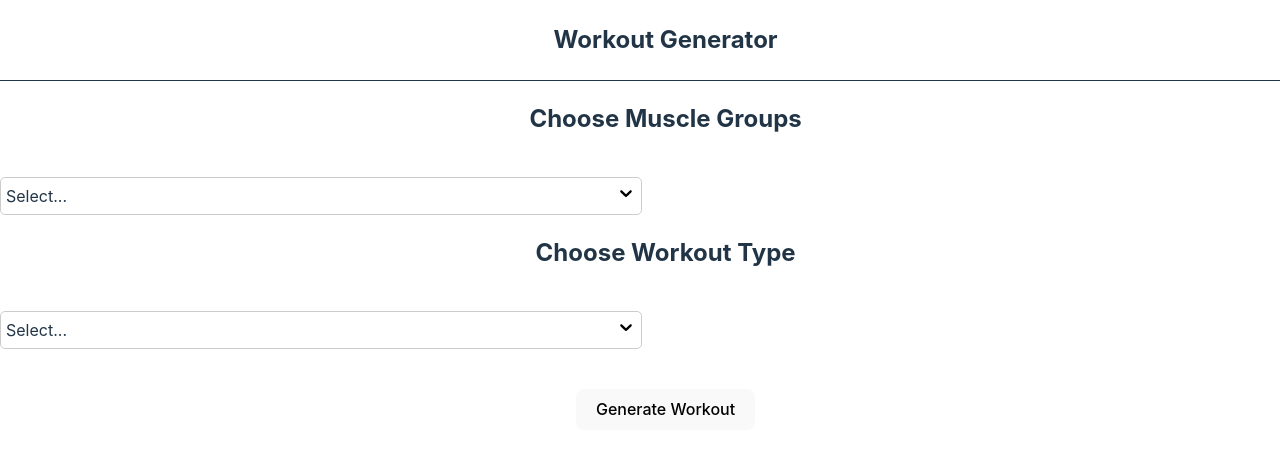
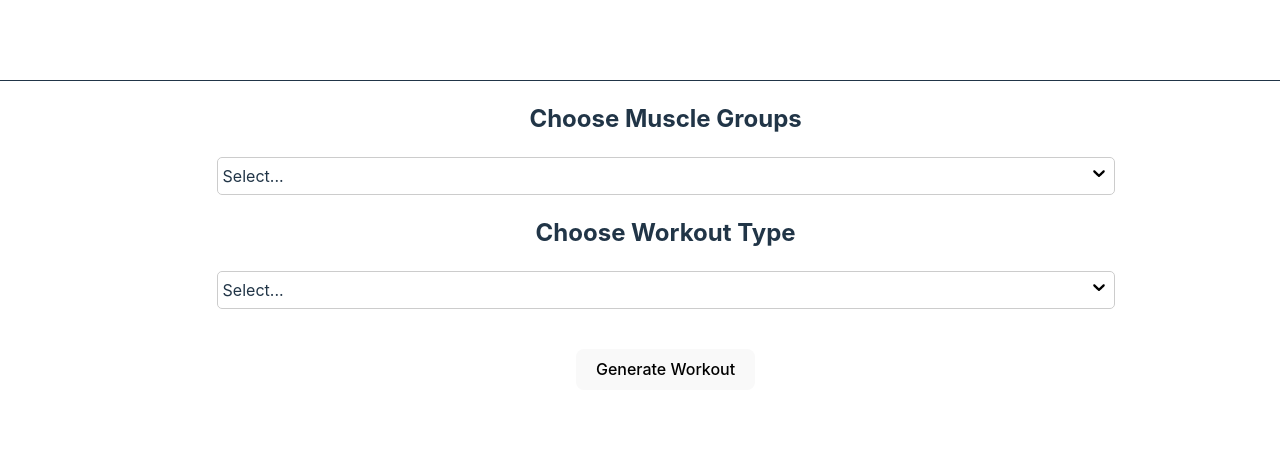
Before and after one commit to khintz34/workout-generator, a React (Vite) app: page / in a window 1280 px wide. Shown: the top 454 px of the page. Built offline with nearby package versions, Linux system fonts and the light colour scheme.

Commit message:
init styling w list

```diff
--- a/package.json
+++ b/package.json
@@ -13,7 +13,8 @@
     "@fortawesome/react-fontawesome": "^0.2.0",
     "@icon/fontawesome-solid": "^5.13.0-alpha.0",
     "react": "^18.2.0",
-    "react-dom": "^18.2.0"
+    "react-dom": "^18.2.0",
+    "react-router-dom": "^6.8.2"
   },
   "devDependencies": {
     "@types/react": "^18.0.27",
--- a/src/App.jsx
+++ b/src/App.jsx
@@ -1,10 +1,26 @@
 import "./App.css";
 import Home from "./components/home/Home";
+import { BrowserRouter, Routes, Route } from "react-router-dom";
+import WorkoutHome from "./components/workoutHome/WorkoutHome";
+import { useState } from "react";
+import { ApiFlag, WorkoutListContext } from "./contexts/workoutList";
 
 function App() {
+  const [workoutList, setWorkoutList] = useState([]);
+  const [apiFlag, setApiFlag] = useState(null);
+
   return (
     <div className="App">
-      <Home />
+      <BrowserRouter>
+        <WorkoutListContext.Provider value={{ workoutList, setWorkoutList }}>
+          <ApiFlag.Provider value={{ apiFlag, setApiFlag }}>
+            <Routes>
+              <Route path="/" element={<Home />}></Route>
+              <Route path="/workout" element={<WorkoutHome />}></Route>
+            </Routes>
+          </ApiFlag.Provider>
+        </WorkoutListContext.Provider>
+      </BrowserRouter>
     </div>
   );
 }
--- a/src/components/dropdown/Dropdown.jsx
+++ b/src/components/dropdown/Dropdown.jsx
@@ -146,7 +146,7 @@ const Dropdown = ({
   };
 
   return (
-    <div className="dropdown-container" id="muscleDropdown">
+    <div className="dropdown-container">
       <div className="dropdown-input" ref={inputRef} onClick={handleInputClick}>
         {showMenu && (
           <div className="dropdown-menu">
--- a/src/components/dropdown/dropdown.css
+++ b/src/components/dropdown/dropdown.css
@@ -3,8 +3,8 @@
   border: 1px solid #ccc;
   position: relative;
   border-radius: 5px;
-  width: 50vw;
-  margin-top: 5vh;
+  width: 70vw;
+  /* margin-top: 5vh; */
 }
 
 .dropdown-input {
--- a/src/components/header/Header.jsx
+++ b/src/components/header/Header.jsx
@@ -2,12 +2,15 @@ import React from "react";
 import "./header.css";
 import { FontAwesomeIcon } from "@fortawesome/react-fontawesome";
 import { faBars } from "@fortawesome/free-solid-svg-icons";
+import { Link } from "react-router-dom";
 
 const Header = () => {
   return (
     <div className="header flex-c-c">
       <div>
-        <h1 className="vh-font-3">Workout Generator</h1>
+        <Link to="/" className="whiteLink">
+          <h1 className="vh-font-3">Workout Generator</h1>
+        </Link>
       </div>
       <div className="keep-right">
         <FontAwesomeIcon icon={faBars} className="whiteFont vh-font-2-5" />
--- a/src/components/header/header.css
+++ b/src/components/header/header.css
@@ -10,6 +10,7 @@
 
 .vh-font-3 {
   font-size: 3vh;
+  color: white;
 }
 .vh-font-2-5 {
   font-size: 2.5vh;
@@ -33,3 +34,11 @@
 .whiteOutline {
   border: 1px solid white;
 }
+
+.whiteLink {
+  color: white;
+}
+
+.whiteLink:active {
+  color: white;
+}
--- a/src/components/home/Home.jsx
+++ b/src/components/home/Home.jsx
@@ -1,9 +1,11 @@
-import React, { useEffect, useState } from "react";
+import React, { useContext, useEffect, useState } from "react";
 import { MuscleGroup, WorkoutType } from "../../assets/choices";
 import Choice from "../choices/Choice";
 import Dropdown from "../dropdown/Dropdown";
 import Header from "../header/Header";
 import "./home.css";
+import { Link } from "react-router-dom";
+import { ApiFlag, WorkoutListContext } from "../../contexts/workoutList";
 
 const Home = () => {
   const [muscleStatus, setMuscleStatus] = useState(false);
@@ -11,40 +13,51 @@ const Home = () => {
   const [selectedMuscles, setSelectedMuscles] = useState(null);
   const [selectedType, setSelectedType] = useState(null);
   const [urlEnding, setUrlEnding] = useState(null);
+  const { workoutList, setWorkoutList } = useContext(WorkoutListContext);
+  const { apiFlag, setApiFlag } = useContext(ApiFlag);
+  const [array, setArray] = useState([]);
 
   const apiKey = "YL6YrzyOHKR2uAUyAxRw3g==P8Wgnch0sp4c4ted";
 
-  //! Will also need to see if workout type is selected and then choose which one to get
-
-  // getting undefined
-
   function callFetch() {
-    console.log(selectedMuscles, selectedType);
-    if (selectedMuscles !== null || selectedMuscles !== undefined) {
-      if (selectedType !== null || selectedType !== undefined) {
-        selectedMuscles.map((option, { selectedType }) =>
-          fetchData(option.value, selectedType.value)
-        );
+    const counter = 0;
+    console.log("selected Muscles: ", selectedMuscles);
+    console.log("selected Type: ", selectedType);
+    if (selectedMuscles !== null && selectedMuscles !== undefined) {
+      if (selectedType !== null && selectedType !== undefined) {
+        console.log("workout and type");
+        selectedMuscles.map((option) => {
+          console.log(selectedType);
+          fetchData(option.value, selectedType.value);
+        });
+        console.log(array, "new Araay here");
       } else {
+        console.log("just workout");
         selectedMuscles.map((option, { selectedType }) =>
           fetchData(option.value, null)
         );
       }
     } else {
+      console.log("just type");
       fetchData(null, selectedType.value);
     }
   }
 
   async function fetchData(muscle, type) {
+    console.log("fetching data");
     let url;
-    if (selectedMuscles !== null || selectedMuscles !== undefined) {
-      if (selectedType !== null || selectedType !== undefined) {
+    if (selectedMuscles !== null && selectedMuscles !== undefined) {
+      console.log("length", selectedMuscles.length);
+      if (selectedType !== null && selectedType !== undefined) {
         url = `https://api.api-ninjas.com/v1/exercises?muscle=${muscle}&type=${type}`;
+        setApiFlag("both");
       } else {
         url = `https://api.api-ninjas.com/v1/exercises?muscle=${muscle}`;
+        setApiFlag("muscle");
       }
     } else {
       url = `https://api.api-ninjas.com/v1/exercises?type=${type}`;
+      setApiFlag("type");
     }
     fetch(url, {
       method: "GET",
@@ -53,7 +66,11 @@ const Home = () => {
     })
       .then((resp) => resp.json())
       .then(function (data) {
-        console.log(data);
+        // console.log(data);
+        array.push(data);
+        console.log("array", array);
+
+        setWorkoutList(data);
       })
       .catch(function (error) {
         console.log(error);
@@ -62,6 +79,7 @@ const Home = () => {
   return (
     <div>
       <Header />
+      <div className="question-container">
         <h2>Choose Muscle Groups</h2>
         <Dropdown
           placeHolder="Select..."
@@ -73,6 +91,8 @@ const Home = () => {
             setSelectedMuscles(value);
           }}
         />
+      </div>
+      <div className="question-container">
         <h2>Choose Workout Type</h2>
         <Dropdown
           placeHolder="Select..."
@@ -81,9 +101,12 @@ const Home = () => {
           isSearchable
           onChange={(value) => setSelectedType(value)}
         />
+      </div>
+      <Link to="/workout">
         <button className="buttonGenerate" onClick={callFetch}>
           Generate Workout
         </button>
+      </Link>
     </div>
   );
 };
--- a/src/components/home/home.css
+++ b/src/components/home/home.css
@@ -1,3 +1,10 @@
 .buttonGenerate {
   margin-top: 5vh;
 }
+
+.question-container {
+  display: flex;
+  flex-direction: column;
+  justify-content: center;
+  align-items: center;
+}
--- /dev/null
+++ b/src/components/workoutHome/WorkoutHome.css
@@ -0,0 +1,11 @@
+.workoutList-main {
+  margin-top: 2vh;
+  font-size: 2.5vh;
+}
+
+.workout-list {
+  list-style-type: none;
+  width: 100vw;
+  padding: 0;
+  margin: 0;
+}
--- /dev/null
+++ b/src/components/workoutHome/WorkoutHome.jsx
@@ -0,0 +1,43 @@
+import React, { useContext, useEffect, useState } from "react";
+import { ApiFlag, WorkoutListContext } from "../../contexts/workoutList";
+import Header from "../header/Header";
+import "./WorkoutHome.css";
+
+const WorkoutHome = () => {
+  const { workoutList, setWorkoutList } = useContext(WorkoutListContext);
+  const { apiFlag, setApiFlag } = useContext(ApiFlag);
+
+  useEffect(() => {
+    console.log("workoutList", workoutList);
+  }, [workoutList]);
+
+  return (
+    <div>
+      <Header />
+      {workoutList ? (
+        <div className="workoutList-main">
+          {apiFlag === "muscle" ? (
+            <h2>{workoutList[0].muscle}</h2>
+          ) : apiFlag === "type" ? (
+            <h2>{workoutList[0].type}</h2>
+          ) : (
+            <h2>{`${workoutList[0].type}: ${workoutList[0].muscle}`}</h2>
+          )}
+          <ul className="workout-list">
+            {workoutList.map((value, index) => {
+              return (
+                <li className="workoutList-li" key={`${value.name}-${index}`}>
+                  {value.name}
+                </li>
+              );
+            })}
+          </ul>
+        </div>
+      ) : (
+        <div>bad</div>
+      )}
+    </div>
+  );
+};
+
+export default WorkoutHome;
--- /dev/null
+++ b/src/contexts/workoutList.jsx
@@ -0,0 +1,5 @@
+import { createContext } from "react";
+
+export const WorkoutListContext = createContext([]);
+
+export const ApiFlag = createContext([]);
```
Also changed, not shown: 1 other file (tests, documents, lock files or other folders). Lines whose indentation alone changed are shown as unchanged.
